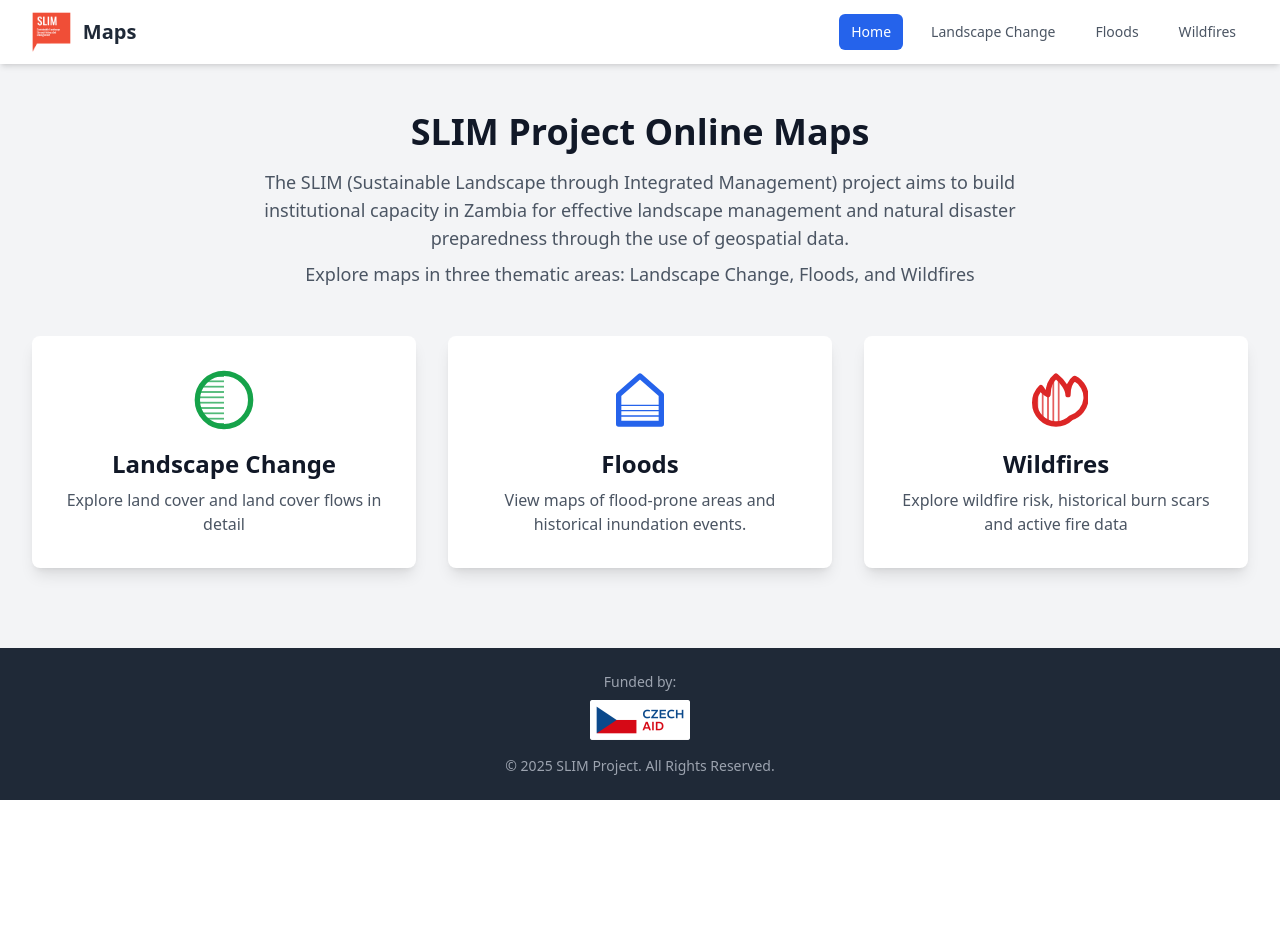
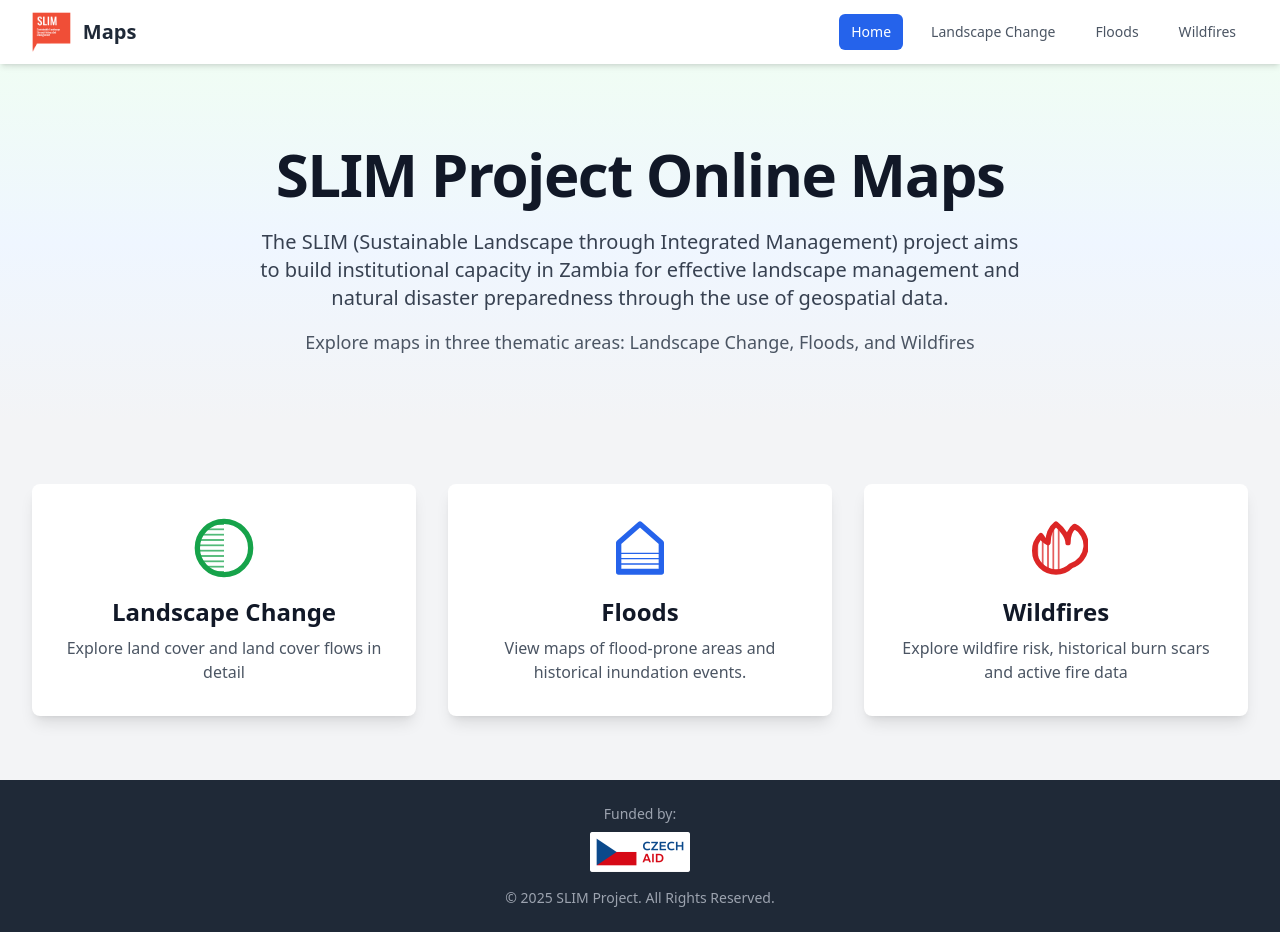
Before and after one commit to Gisat/app-slim-maps, a React (Create React App) app: page / in a window 1280 px wide. Before the commit the page ends 800 px from the top, so only its background shows below. Built offline with nearby package versions, Linux system fonts and the light colour scheme.

Commit message:
Add hero section to homepage
Simple gradient for now

```diff
--- a/src/App.js
+++ b/src/App.js
@@ -140,24 +140,29 @@ const Header = ({ currentPage, setPage }) => {
   );
 };
 
-// --- HOME PAGE COMPONENT ---
+// --- HOME PAGE COMPONENT (REVISED) ---
 const HomePage = ({ setPage }) => {
   return (
-    <div className="container mx-auto px-4 sm:px-6 lg:px-8 py-12">
-      <div className="text-center">
-        <h2 className="text-3xl font-extrabold text-gray-900 sm:text-4xl">
+    <>
+      {/* Hero Section */}
+      <div className="bg-gradient-to-b from-green-50 via-blue-50 to-gray-100 pt-20 pb-16 text-center">
+        <div className="container mx-auto px-4 sm:px-6 lg:px-8">
+          <h2 className="text-4xl font-extrabold tracking-tight text-gray-900 sm:text-5xl md:text-6xl">
             SLIM Project Online Maps
           </h2>
-        <p className="mt-4 max-w-3xl mx-auto text-lg text-gray-600">
+          <p className="mt-6 max-w-3xl mx-auto text-xl text-gray-700">
             The SLIM (Sustainable Landscape through Integrated Management) project aims to build institutional capacity in Zambia for effective landscape management and natural disaster preparedness through the use of geospatial data.
           </p>
-        <p className="mt-2 max-w-3xl mx-auto text-lg text-gray-600">
+          <p className="mt-4 max-w-3xl mx-auto text-lg text-gray-600">
             Explore maps in three thematic areas: Landscape Change, Floods, and Wildfires
           </p>
         </div>
+      </div>
 
-      {/* Activity Tiles */}
-      <div className="mt-12 grid gap-8 md:grid-cols-3">
+      {/* Activity Tiles Section */}
+      <div className="bg-gray-100">
+        <div className="container mx-auto px-4 sm:px-6 lg:px-8 py-16">
+          <div className="grid gap-8 md:grid-cols-3">
             {/* Landscape Change Tile */}
             <div
               className="bg-white rounded-lg shadow-lg p-8 flex flex-col items-center text-center cursor-pointer hover:shadow-xl hover:-translate-y-1 transition-all duration-300"
@@ -189,6 +194,8 @@ const HomePage = ({ setPage }) => {
             </div>
           </div>
         </div>
+      </div>
+    </>
   );
 };
 
```
Lines whose indentation alone changed are shown as unchanged.
